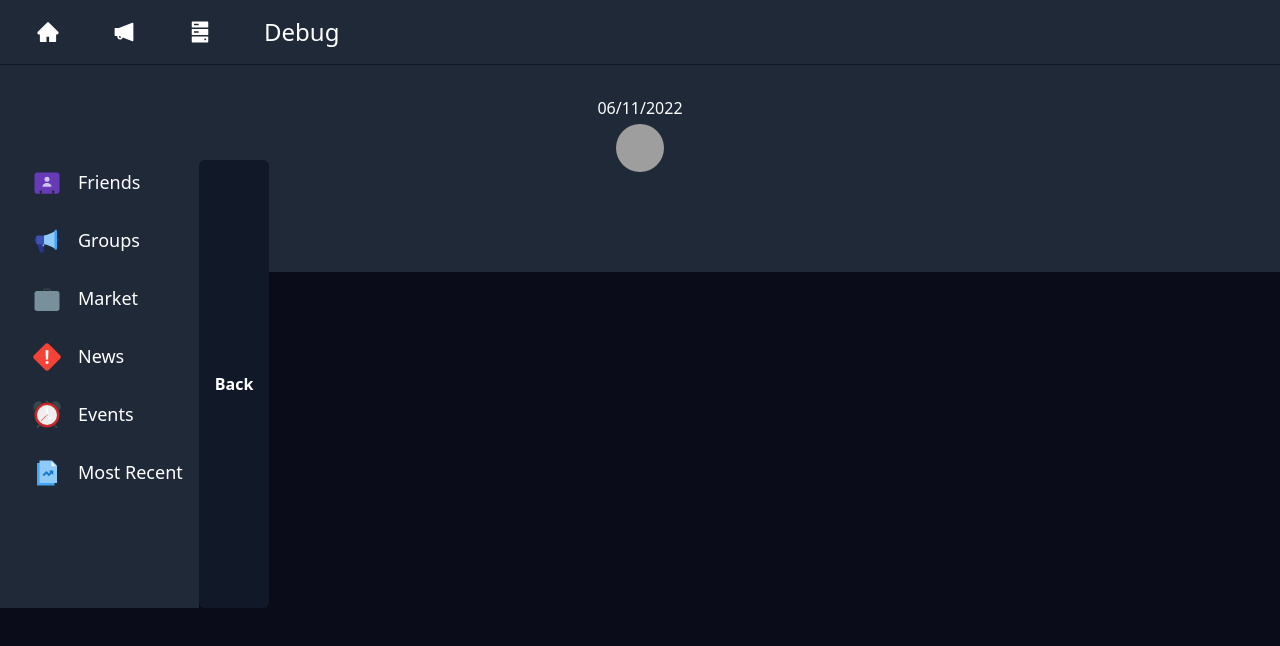
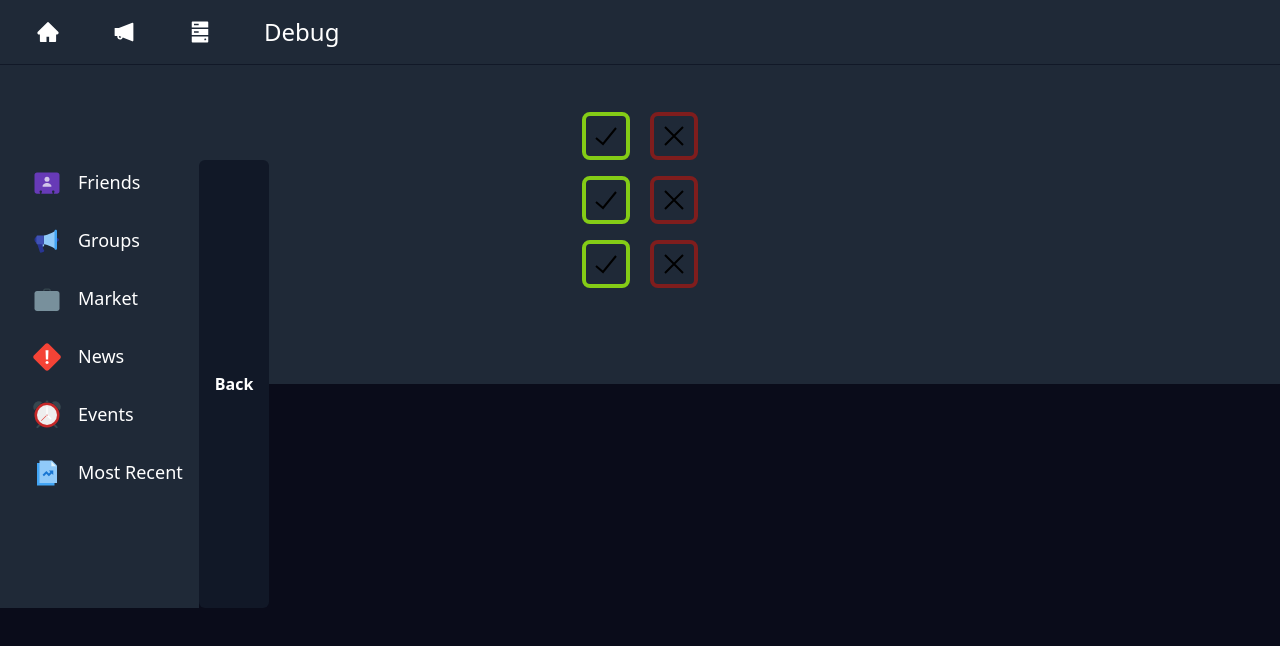
Before and after one commit to AroonSalotra/mock-socialmedia-app, a React (Create React App) app: page /mock-socialmedia-app/debug in a window 1280 px wide. Shown: the top 646 px of the page. Built offline with nearby package versions, Linux system fonts and the light colour scheme; grey boxes are pictures that could not be loaded.

Commit message:
add events tab

```diff
--- a/src/Components/Contacts.jsx
+++ b/src/Components/Contacts.jsx
@@ -1,12 +1,13 @@
 import { useEffect, useState } from "react";
 import UserDisplay from "./UserDisplay";
 import { AiFillMessage } from "react-icons/ai"
+import USERS from "../data/USERS.json"
 
 const Contacts = (props) => {
     const [display, setDisplay] = useState("hidden")
     const { users } = props;
 
-    const userFilter = users.slice(0, 6)
+    const userFilter = USERS.slice(0, 6)
 
     const handleClick = () => {
         display === "hidden" ?
@@ -23,12 +24,14 @@ const Contacts = (props) => {
                 <div className={`flex flex-col ${display} translate-y-72 bg-gray-800 xl:flex xl:translate-y-0 mt-10`}>
                     {userFilter.map(({ userName, userImg, userId }) => {
                         return <UserDisplay
-                            userImg={userImg}
+                            // userImg={userImg}
                             showStatus={true}
-                            userName={userName}
+                            // userName={userName}
                             hoverEffect={true}
                             userClass={"lg:w-64"}
+                            userId={userId}
                             key={userId}
+                            showName={true}
                         />
                     })}
                 </div>
--- a/src/Components/CustomComponent.jsx
+++ b/src/Components/CustomComponent.jsx
@@ -2,6 +2,7 @@ import Friends from "./SidebarComponents,/Friends";
 import Market from "./SidebarComponents,/Market";
 import MarketDisplay from "./MarketDisplay";
 import News from "./News";
+import Events from "./SidebarComponents,/Events";
 
 import { useState } from "react";
 
@@ -23,7 +24,8 @@ const CustomComponent = (props) => {
                             imgClass={"w-full h-40"}
                             customClass={"w-72"}
                         />
-                            : null}
+                            : setComponent === "Events" ? <Events />
+                                : null}
             </div>
 
 
--- a/src/Components/Debug.jsx
+++ b/src/Components/Debug.jsx
@@ -1,12 +1,16 @@
 import DebugComponent from "./DebugComponent";
 import { useEffect, useRef } from "react";
 import Events from "./SidebarComponents,/Events";
+import SelectButtons from "./SelectButtons";
 
 const Debug = () => {
     return (
         <>
             {/* <DebugComponent /> */}
-            <Events />
+            {/* <Events /> */}
+            <SelectButtons />
+            <SelectButtons />
+            <SelectButtons />
         </>
 
     );
--- a/src/Components/News.jsx
+++ b/src/Components/News.jsx
@@ -16,9 +16,9 @@ const News = (props) => {
                     postImg={image}
                     postDate={published_at}
                     // userName={`from ${source} by ${author}`}
-                    userName={author ? `from ${source} by ${author}`
+                    customName={author ? `from ${source} by ${author}`
                         : `from ${source}`}
-                    userImg={image}
+                    // userImg={image}
                     userID={2}
                     imgClass={imgClass}
                     customClass={customClass}
--- a/src/Components/PostItem.jsx
+++ b/src/Components/PostItem.jsx
@@ -1,21 +1,23 @@
 import Post from "./Post";
+import POSTS from "../data/POSTS.json"
+import USERS from "../data/USERS.json"
 
-const ListPost = (props) => {
+const ListPost = () => {
 
-    const { users, posts } = props;
+    // const { users, posts } = props;
 
 
     return (
         <section className="flex flex-col gap-16">
-            {posts.map(({ postDate, postImg, postText, posterID, postLink }) => {
+            {POSTS.map(({ postDate, postImg, postText, posterID, postLink }) => {
                 return <Post
-                    userName={users[posterID].userName}
-                    userImg={users[posterID].userImg}
+                    userName={USERS[posterID].userName}
+                    userImg={USERS[posterID].userImg}
                     postDate={postDate}
                     postImg={postImg}
                     postText={postText}
                     postLink={postLink}
-                    userID={posterID}
+                    userId={posterID}
                     key={postDate + posterID + postText}
                     showComments={true}
                     imgClass="w-full h-auto"
--- /dev/null
+++ b/src/Components/SelectButtons.jsx
@@ -0,0 +1,34 @@
+import { GrCheckmark, GrClose } from "react-icons/gr"
+import { useState } from "react"
+
+const SelectButtons = () => {
+    const [bgCheck, setBgCheck] = useState("")
+    const [bgCross, setBgCross] = useState("")
+
+    const selectIcon = (target) => {
+        if (target === "check" & bgCheck === "") {
+            setBgCheck(current => "bg-lime-300")
+            setBgCross(current => "")
+        } if (target === "cross") {
+            setBgCross(current => "bg-red-500")
+            setBgCheck(current => "")
+        }
+    }
+
+    return (
+        <>
+            <div className="flex justify-center text-5xl gap-5 pt-4 cursor-pointer">
+
+                <GrCheckmark
+                    onClick={() => selectIcon("check")}
+                    className={`border-4 border-lime-500 rounded-lg px-2 ${bgCheck} hover:bg-lime-300`} />
+                <GrClose
+                    onClick={() => selectIcon("cross")}
+                    className={`border-4 border-red-900 rounded-lg px-2 ${bgCross} hover:bg-red-500`} />
+
+            </div>
+        </>
+    );
+}
+
+export default SelectButtons;
--- a/src/Components/SidebarComponents,/Events.jsx
+++ b/src/Components/SidebarComponents,/Events.jsx
@@ -1,19 +1,42 @@
 import UserDisplay from "../UserDisplay";
+import SelectButtons from "../SelectButtons";
 
 const Events = () => {
 
     const data = [
         {
+            userId: 5,
             date: "06/11/2022",
-        }
+            text: "Firework show at Coombe Abbey"
+        },
+        {
+            userId: 0,
+            date: "09/11/2022",
+            text: "House party -NO FOOD"
+        },
+        {
+            userId: 2,
+            date: "10/11/2022",
+            text: "Lord of the rings watch-a-thon video call"
+        },
     ]
 
     return (
-        <div className="text-center">
-            {data.map(({ date }) => {
-                return <div>
-                    <p>{date}</p>
-                    <UserDisplay />
+        <div className="text-center pl-4">
+            {data.map(({ date, userId, text }) => {
+                return <div key={date}>
+
+                    <p>On: {date}</p>
+
+                    <UserDisplay
+                        userId={userId}
+                        showName={true} />
+
+                    <p>{text}</p>
+                    <p>Are you attending?</p>
+
+                    <SelectButtons />
+
                 </div>
             })}
         </div>
--- a/src/Components/SidebarComponents,/Friends.jsx
+++ b/src/Components/SidebarComponents,/Friends.jsx
@@ -7,11 +7,9 @@ const Friends = () => {
             <h3 className="text-3xl font-semibold">
                 Friends</h3>
 
-            {USERS.map(({ userName, userImg }) => {
+            {USERS.map(({ userId }) => {
                 return <UserDisplay
-                    userName={userName}
-                    userImg={userImg}
-                    userClass=""
+                    userId={userId}
                 />
             })}
         </div>
--- a/src/Components/Tabs.jsx
+++ b/src/Components/Tabs.jsx
@@ -75,9 +75,9 @@ const Tabs = (props) => {
         return resetIndex & resetComponentType
     }
 
-    useEffect(() => {
-        console.log(ComponentType)
-    }, [ComponentType])
+    // useEffect(() => {
+    //     console.log(ComponentType)
+    // }, [ComponentType])
 
     useEffect(() => {
         const getID = (e) => {
@@ -91,9 +91,9 @@ const Tabs = (props) => {
 
     }, [])
 
-    useEffect(() => {
-        console.log(index)
-    }, [index])
+    // useEffect(() => {
+    //     console.log(index)
+    // }, [index])
 
     return (
         <>
--- a/src/Components/UserDisplay.jsx
+++ b/src/Components/UserDisplay.jsx
@@ -1,14 +1,14 @@
 import USERS from "../data/USERS.json"
 
 const UserDisplay = (props) => {
-    const { userName, userImg, userClass, showStatus,
-        hoverEffect, userID } = props
+    const { showName, userClass, showStatus,
+        hoverEffect, userId, customName } = props
 
     const placeholderImg = "https://st4.depositphotos.com/11634452/41441/v/600/depositphotos_414416674-stock-illustration-picture-profile-icon-male-icon.jpg"
 
     const checkHover = hoverEffect ? "cursor-pointer hover:bg-gray-700" : ""
 
-    // console.log(userID)
+    console.log(`this ID is ${userId}`)
 
     return (
         <div className={`flex w-fit m-auto rounded-t-lg items-center ${userClass}`}>
@@ -16,16 +16,19 @@ const UserDisplay = (props) => {
             <div className={`flex px-4 py-1 rounded-lg ${checkHover}`}>
 
                 <img className="w-12 h-12 rounded-full object-cover"
-                    src={userImg ? userImg : placeholderImg}
-                    alt={`${userImg} profile`} />
+                    // src={userImg ? userImg : placeholderImg}
+                    src={userId >= 0 ? USERS[userId].userImg : null}
+                    // src={userImg}
+                    alt={``} />
 
                 {showStatus ?
                     <div className="w-3.5 h-3.5 bg-lime-500 rounded-full -translate-x-1/4" />
                     : null}
 
-                {userName ?
+                {showName ?
                     <p className="text-white text-lg px-4">
-                        {userName}</p>
+                        {userId >= 0 ? USERS[userId].userName : customName}
+                    </p>
                     : null}
 
             </div>
```
Also changed, not shown: src/Components/Post.jsx (+6 -5 lines).
